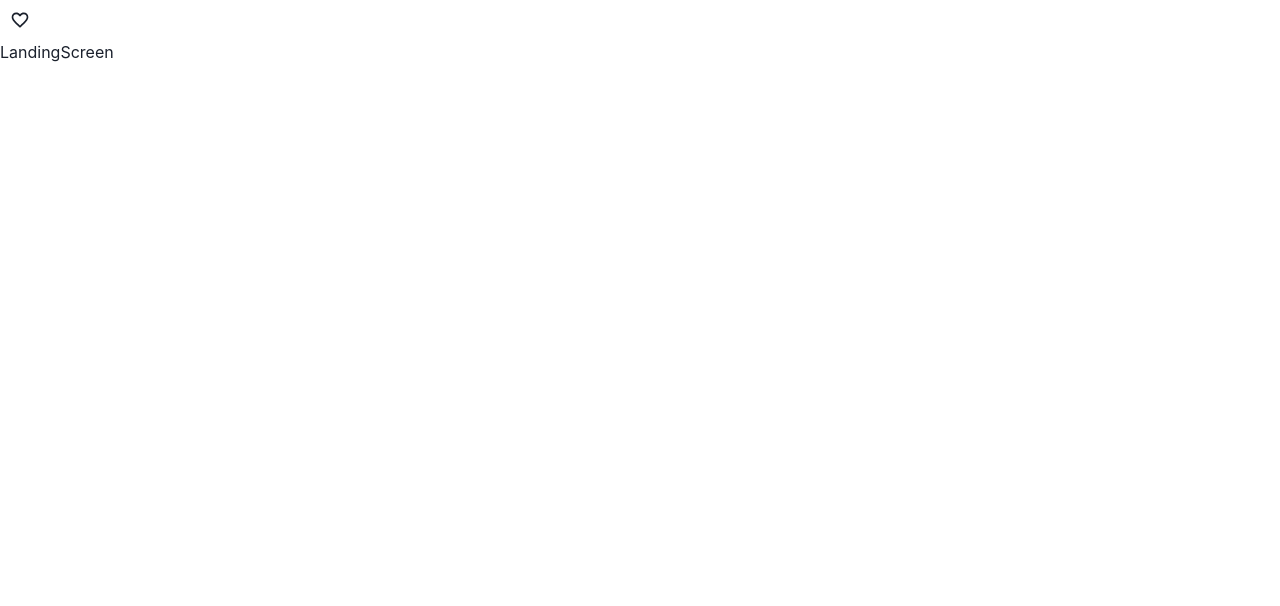
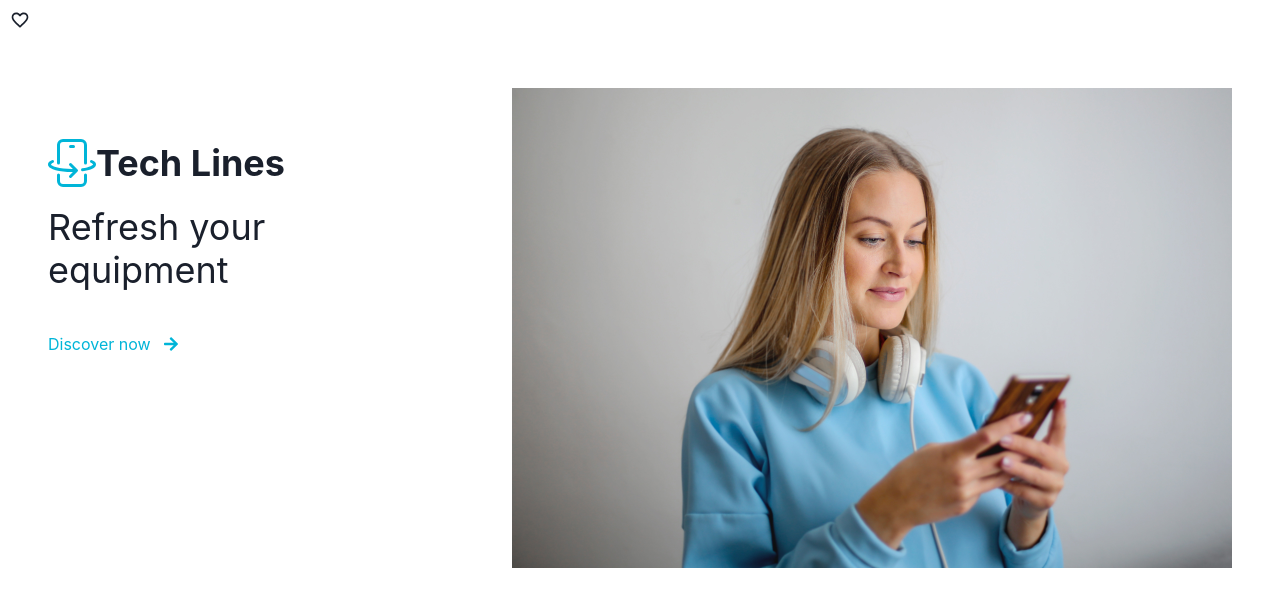
Before and after one commit to Keyvan-Dev/tech-ecommerce, a React (Create React App) app in the folder client/: page / in a window 1280 px wide. Shown: the top 606 px of the page. Built offline with nearby package versions, Linux system fonts and the light colour scheme.

Commit message:
Setup landing screen with use Chakra UI

```diff
--- a/client/src/screens/LandingScreen.jsx
+++ b/client/src/screens/LandingScreen.jsx
@@ -1,5 +1,68 @@
-const LandingScreen = () => {
-	return <div>LandingScreen</div>;
-};
+// Chakra UI
+import {
+	Box,
+	Flex,
+	Heading,
+	HStack,
+	Icon,
+	Image,
+	Link,
+	Skeleton,
+	Stack,
+	useColorModeValue as mode,
+	Text,
+} from '@chakra-ui/react';
+
+// React Router Dom
+import { Link as ReactLink } from 'react-router-dom';
+
+// React Icons
+import { FaArrowRight } from 'react-icons/fa';
+import { BsPhoneFlip } from 'react-icons/bs';
+
+const LandingScreen = () => (
+	<Box maxW='8xl' mx='auto' p={{ base: '0', lg: '12' }} minH='6xl'>
+		<Stack direction={{ base: 'column-reverse', lg: 'row' }} spacing={{ base: '0', lg: '20' }}>
+			<Box
+				width={{ lg: 'sm' }}
+				transform={{ base: 'translateY(-50%)', lg: 'none' }}
+				bg={{ base: mode('cyan.50', 'gray.700'), lg: 'transparent' }}
+				mx={{ base: '6', md: '8', lg: '0' }}
+				px={{ base: '6', md: '8', lg: '0' }}
+				py={{ base: '6', md: '8', lg: '12' }}
+			>
+				<Stack spacing={{ base: '8', lg: '10' }}>
+					<Stack spacing={{ base: '2', lg: '4' }}>
+						<Flex alignItems='center'>
+							<Icon as={BsPhoneFlip} h='12' w='12' color={mode('cyan.500', 'yellow.200')} />
+							<Text fontSize='4xl' fontWeight='bold'>
+								Tech Lines
+							</Text>
+						</Flex>
+						<Heading size='xl' fontWeight='normal'>
+							Refresh your equipment
+						</Heading>
+					</Stack>
+					<HStack spacing='3'>
+						<Link as={ReactLink} to='/products' color={mode('cyan.500', 'yellow.200')}>
+							Discover now
+						</Link>
+						<Icon as={FaArrowRight} color={mode('cyan.500', 'yellow.200')} />
+					</HStack>
+				</Stack>
+			</Box>
+			<Flex flex='1' overflow='hidden'>
+				<Image
+					src={mode('images/landing-light.jpg', 'images/landing-dark.jpg')}
+					fallback={<Skeleton />}
+					maxH='550px'
+					minW='300px'
+					objectFit='cover'
+					fles='1'
+				/>
+			</Flex>
+		</Stack>
+	</Box>
+);
 
 export default LandingScreen;
```
